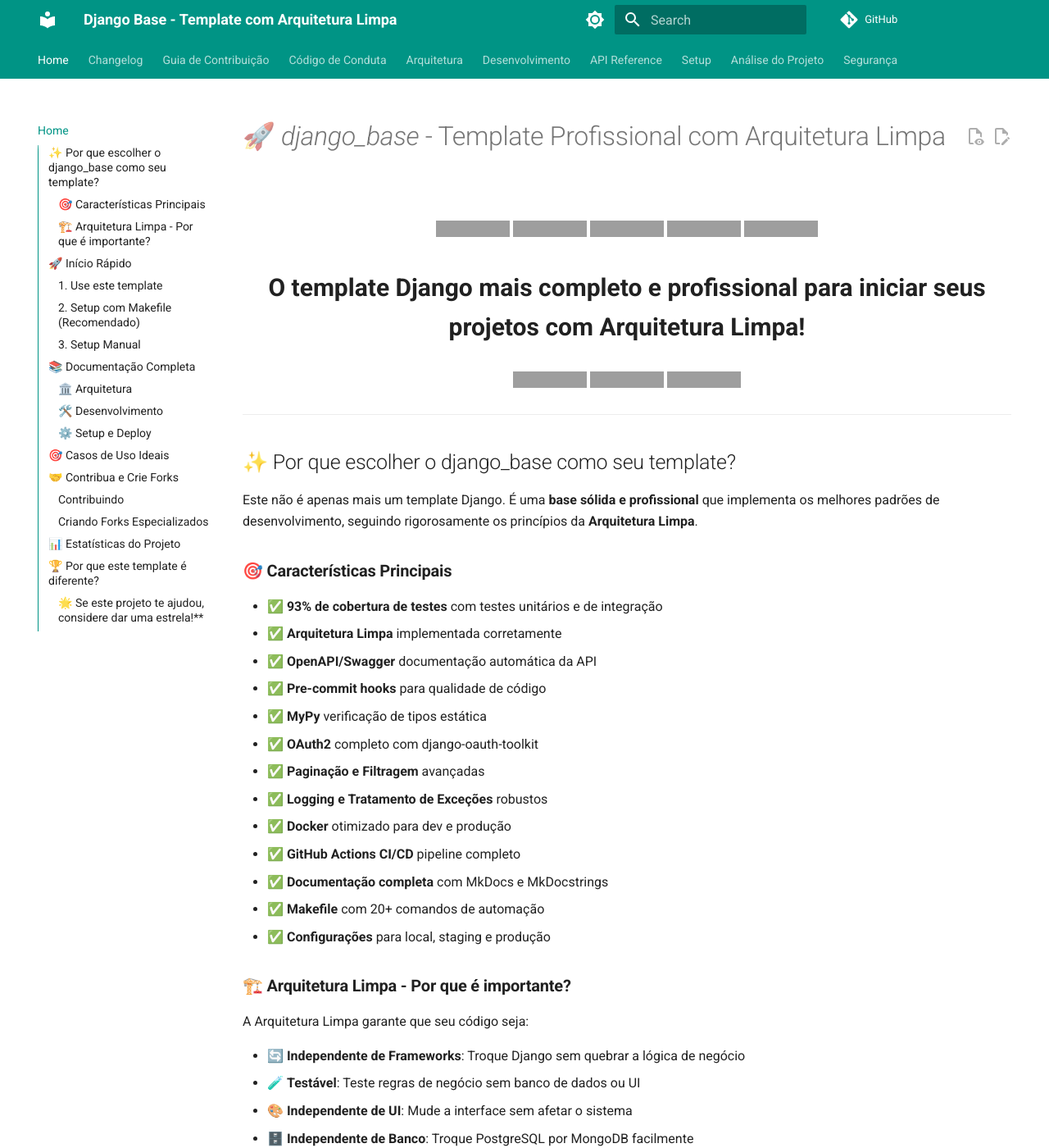
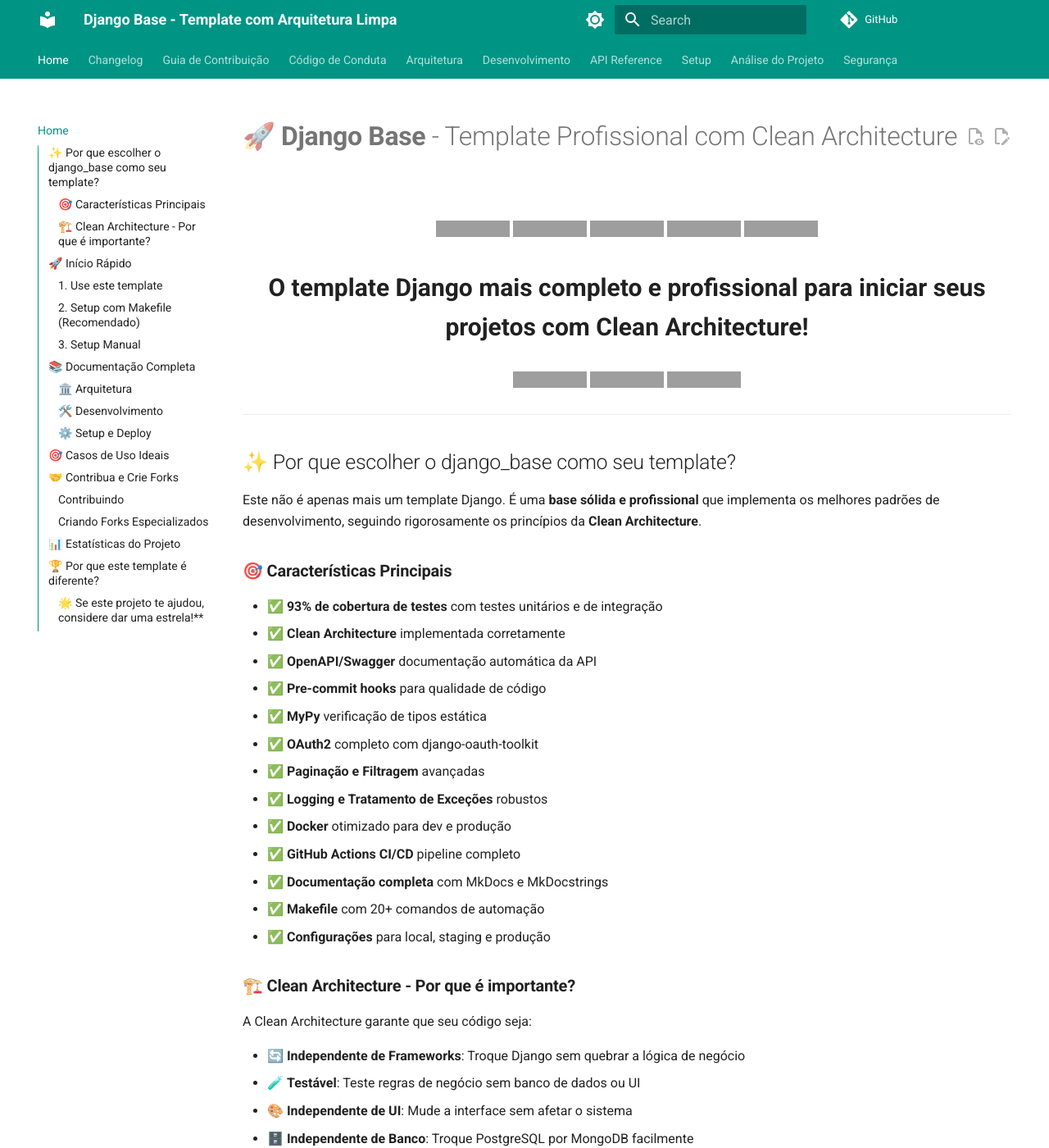
Before and after one commit to luderibeiro/django_base, an MkDocs documentation site: the page built from docs/index.md, in a window 1280 px wide and 1400 px high, cut to the strip 0-1400 px from the top of the window. Shown: the whole strip at 82% size. Built offline with MkDocs 1.6.1 and Material for MkDocs 9.7.7, drawn with Linux system fonts in a browser that asks for light colours; comment, search, counter and statistics services are not loaded; some of the changed text lies outside the part shown; grey boxes are pictures that could not be loaded.

```diff
--- a/docs/index.md
+++ b/docs/index.md
@@ -1,4 +1,4 @@
-# 🚀 _django_base_ - Template Profissional com Arquitetura Limpa
+# 🚀 **Django Base** - Template Profissional com Clean Architecture
 
 <div align="center">
 <a href="https://djangoproject.com/"><img src="https://img.shields.io/badge/Django-5.0+-green?style=for-the-badge&logo=django" alt="Django"></a>
@@ -9,7 +9,7 @@
 </div>
 
 <div align="center">
-<p style="font-size: 1.5rem; font-weight: bold;">O template Django mais completo e profissional para iniciar seus projetos com Arquitetura Limpa!</p>
+<p style="font-size: 1.5rem; font-weight: bold;">O template Django mais completo e profissional para iniciar seus projetos com Clean Architecture!</p>
 </div>
 
 <div align="center">
@@ -22,12 +22,12 @@
 
 ## ✨ Por que escolher o django_base como seu template?
 
-Este não é apenas mais um template Django. É uma **base sólida e profissional** que implementa os melhores padrões de desenvolvimento, seguindo rigorosamente os princípios da **Arquitetura Limpa**.
+Este não é apenas mais um template Django. É uma **base sólida e profissional** que implementa os melhores padrões de desenvolvimento, seguindo rigorosamente os princípios da **Clean Architecture**.
 
 ### 🎯 **Características Principais**
 
 -   ✅ **93% de cobertura de testes** com testes unitários e de integração
--   ✅ **Arquitetura Limpa** implementada corretamente
+-   ✅ **Clean Architecture** implementada corretamente
 -   ✅ **OpenAPI/Swagger** documentação automática da API
 -   ✅ **Pre-commit hooks** para qualidade de código
 -   ✅ **MyPy** verificação de tipos estática
@@ -40,9 +40,9 @@
 -   ✅ **Makefile** com 20+ comandos de automação
 -   ✅ **Configurações** para local, staging e produção
 
-### 🏗️ **Arquitetura Limpa - Por que é importante?**
+### 🏗️ **Clean Architecture - Por que é importante?**
 
-A Arquitetura Limpa garante que seu código seja:
+A Clean Architecture garante que seu código seja:
 
 -   🔄 **Independente de Frameworks**: Troque Django sem quebrar a lógica de negócio
 -   🧪 **Testável**: Teste regras de negócio sem banco de dados ou UI
@@ -167,7 +167,7 @@
 ## 📊 **Estatísticas do Projeto**
 
 -   **93% de cobertura de testes** com testes unitários e de integração
--   **Arquitetura Limpa** implementada corretamente
+-   **Clean Architecture** implementada corretamente
 -   **OpenAPI/Swagger** documentação automática da API
 -   **Pre-commit hooks** para qualidade de código
 -   **MyPy** verificação de tipos estática
@@ -180,7 +180,7 @@
 
 ## 🏆 **Por que este template é diferente?**
 
-1. **Arquitetura Limpa Real**: Não é apenas uma estrutura de pastas, é uma implementação real dos princípios
+1. **Clean Architecture Real**: Não é apenas uma estrutura de pastas, é uma implementação real dos princípios
 2. **Qualidade de Código**: Pre-commit hooks, MyPy, Black, Flake8 e Pydocstyle configurados
 3. **Documentação Automática**: OpenAPI/Swagger + MkDocstrings para documentação sempre atualizada
 4. **CI/CD Completo**: GitHub Actions com pipeline de testes, qualidade e deploy
```
Also changed, not shown: 5 other files.
